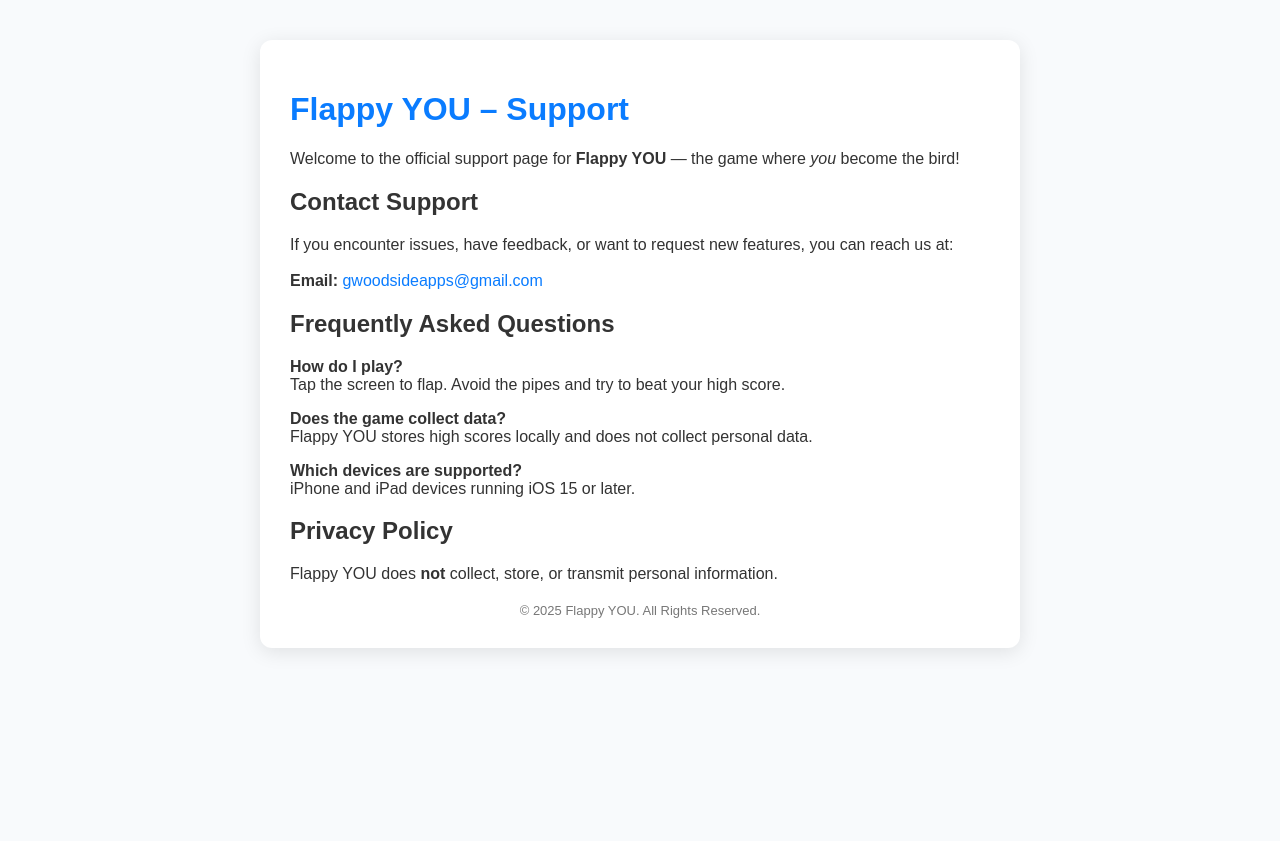
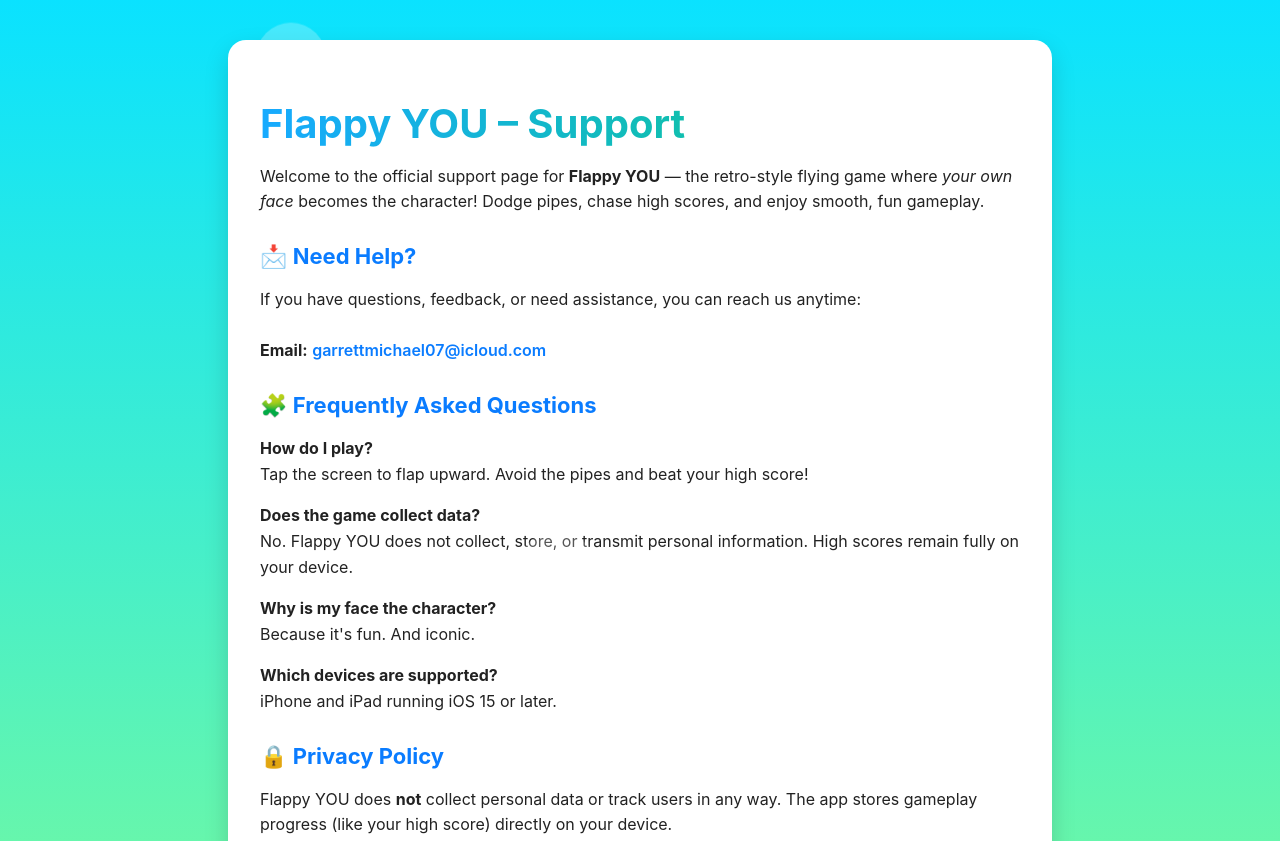
Before and after one commit to garrettmichae1/flappyyou-support, a plain HTML site: page index.html in a window 1280 px wide. Shown: the top 841 px of the page. Before the commit the page ends 800 px from the top, so only its background shows below. Drawn offline with Linux system fonts and the light colour scheme.

Commit message:
Update index.html

```diff
--- a/index.html
+++ b/index.html
@@ -6,73 +6,125 @@
     <title>Flappy YOU – Support</title>
     <style>
         body {
-            font-family: Arial, sans-serif;
-            background: #f8fafc;
+            font-family: "Inter", -apple-system, BlinkMacSystemFont, sans-serif;
+            background: linear-gradient(180deg, #0ae2ff 0%, #74f9a0 100%);
             margin: 0;
             padding: 40px;
-            color: #333;
+            color: #222;
         }
-        .container {
-            max-width: 700px;
+
+        .card {
+            max-width: 760px;
             margin: auto;
             background: white;
-            padding: 30px;
-            border-radius: 12px;
-            box-shadow: 0 4px 20px rgba(0,0,0,0.1);
+            padding: 32px;
+            border-radius: 18px;
+            box-shadow: 0 10px 25px rgba(0,0,0,0.15);
+            animation: fadeIn 0.6s ease-in-out;
         }
+
+        @keyframes fadeIn {
+            from { opacity: 0; transform: translateY(20px); }
+            to { opacity: 1; transform: translateY(0); }
+        }
+
         h1 {
+            font-size: 40px;
+            margin-bottom: 10px;
+            background: linear-gradient(90deg, #17aaff, #0bcf71);
+            -webkit-background-clip: text;
+            -webkit-text-fill-color: transparent;
+        }
+
+        h2 {
+            font-size: 22px;
+            margin-top: 28px;
             color: #0a7cff;
         }
+
+        p {
+            line-height: 1.6;
+        }
+
         a {
             color: #0a7cff;
+            font-weight: 600;
             text-decoration: none;
         }
         a:hover {
             text-decoration: underline;
         }
+
         .footer {
-            margin-top: 20px;
+            margin-top: 40px;
             text-align: center;
-            font-size: 13px;
-            color: #777;
+            font-size: 14px;
+            color: #555;
+        }
+
+        .bubble {
+            position: absolute;
+            background: rgba(255, 255, 255, 0.4);
+            border-radius: 50%;
+            animation: float 8s infinite ease-in-out;
+            opacity: 0.6;
+        }
+
+        @keyframes float {
+            0% { transform: translateY(0); }
+            50% { transform: translateY(-20px); }
+            100% { transform: translateY(0); }
         }
     </style>
 </head>
 <body>
-    <div class="container">
+
+    <!-- background bubbles (fun, game-like) -->
+    <div class="bubble" style="width:70px;height:70px;top:40px;left:20%;"></div>
+    <div class="bubble" style="width:50px;height:50px;top:300px;left:70%;"></div>
+    <div class="bubble" style="width:90px;height:90px;top:550px;left:40%;"></div>
+
+    <div class="card">
         <h1>Flappy YOU – Support</h1>
         <p>
-            Welcome to the official support page for <strong>Flappy YOU</strong> —
-            the game where <em>you</em> become the bird!
+            Welcome to the official support page for <strong>Flappy YOU</strong> — the retro-style flying game
+            where <em>your own face</em> becomes the character! Dodge pipes, chase high scores,
+            and enjoy smooth, fun gameplay.
         </p>
 
-        <h2>Contact Support</h2>
+        <h2>📩 Need Help?</h2>
         <p>
-            If you encounter issues, have feedback, or want to request new features,
-            you can reach us at:
+            If you have questions, feedback, or need assistance, you can reach us anytime:
             <br><br>
             <strong>Email:</strong>
-            <a href="mailto:gwoodsideapps@gmail.com">gwoodsideapps@gmail.com</a>
+            <a href="mailto:garrettmichael07@icloud.com">garrettmichael07@icloud.com</a>
         </p>
 
-        <h2>Frequently Asked Questions</h2>
+        <h2>🧩 Frequently Asked Questions</h2>
+
         <p><strong>How do I play?</strong><br>
-            Tap the screen to flap. Avoid the pipes and try to beat your high score.</p>
+            Tap the screen to flap upward. Avoid the pipes and beat your high score!</p>
 
         <p><strong>Does the game collect data?</strong><br>
-            Flappy YOU stores high scores locally and does not collect personal data.</p>
+            No. Flappy YOU does not collect, store, or transmit personal information.
+            High scores remain fully on your device.</p>
+
+        <p><strong>Why is my face the character?</strong><br>
+            Because it's fun. And iconic.</p>
 
         <p><strong>Which devices are supported?</strong><br>
-            iPhone and iPad devices running iOS 15 or later.</p>
+            iPhone and iPad running iOS 15 or later.</p>
 
-        <h2>Privacy Policy</h2>
+        <h2>🔒 Privacy Policy</h2>
         <p>
-            Flappy YOU does <strong>not</strong> collect, store, or transmit personal information.
+            Flappy YOU does <strong>not</strong> collect personal data or track users in any way.
+            The app stores gameplay progress (like your high score) directly on your device.
         </p>
 
         <div class="footer">
             © 2025 Flappy YOU. All Rights Reserved.
         </div>
     </div>
+
 </body>
 </html>
```
